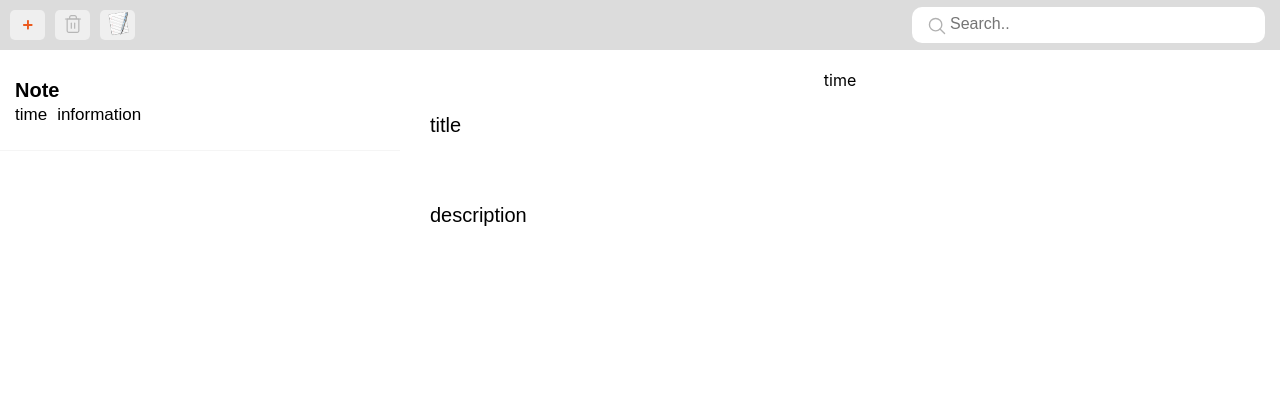
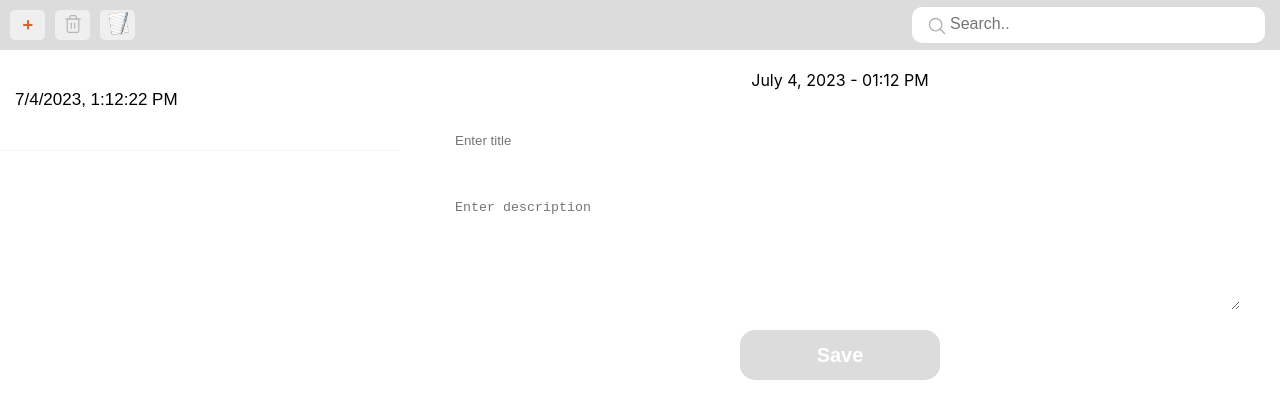
Before and after one commit to amanokhin22/notes-on-react, a React (Create React App) app: page / in a window 1280 px wide. Both pictures are taken after a click on the button 27 px from the left and 25 px from the top of the page. Shown: the top 418 px of the page. Built offline with nearby package versions, Linux system fonts and the light colour scheme.

Commit message:
Second commit. Create new note, save it in NotesList, set active note, some refactoring in css, date in note and else

```diff
--- a/src/components/Header.tsx
+++ b/src/components/Header.tsx
@@ -4,13 +4,23 @@ import plus from "../assets/img/plus.svg";
 import trash from "../assets/img/trash.svg";
 import edit from "../assets/img/edit.png";
 import {Search} from "./Search";
-export const Header = () => {
+import {FC} from "react";
+
+interface HeaderProps {
+    onCreateItem: (title: string, description: string) => void;
+}
+
+export const Header: FC<HeaderProps> = ({onCreateItem}) => {
+    const handlePlusButtonClick = () => {
+        onCreateItem('', '');
+    };
 
     return (
         <div className={styles.header_main}>
             <div className={styles.header_container}>
                 <div className={styles.left_buttons}>
-                    <button className={styles.upper_btn}>
+                    <button onClick={handlePlusButtonClick}
+                            className={styles.upper_btn}>
                         <span>
                             <img src={plus} alt="plus"/>
                         </span>
--- a/src/components/MainWidget.tsx
+++ b/src/components/MainWidget.tsx
@@ -1,20 +1,51 @@
-import styles from "../styles/mainWidget.module.scss";
-import {Header} from "./Header";
-import {NotesList} from "./NotesList";
-import {WorkSpace} from "./WorkSpace";
+import React, {useState} from 'react';
+import styles from '../styles/mainWidget.module.scss';
+import {Header} from './Header';
+import {NotesList} from './NotesList';
+import {WorkSpace} from './WorkSpace';
+
+export interface Item {
+    title: string;
+    description: string;
+}
 
 export const MainWidget = () => {
+    const [items, setItems] = useState<Item[]>([]);
+    const [activeItem, setActiveItem] = useState<Item | null>(null);
+
+    const handleCreateItem = (newTitle: string, newDescription: string) => {
+        const newItem = {title: newTitle, description: newDescription};
+        setItems([...items, newItem]);
+        setActiveItem(newItem);
+    };
+    const handleSaveItem = (newTitle: string, newDescription: string) => {
+        const updatedItem = {title: newTitle, description: newDescription};
+        setItems(items.map((item) => {
+            if (item !== activeItem) {
+                return item
+            } else {
+                return updatedItem
+            }
+        }))
+        setActiveItem(updatedItem)
+    };
+
     return (
         <div className={styles.global}>
-            <div className={styles.global}>
-                <Header/>
-                <div className={styles.notes_wrapper}>
-                    <NotesList/>
-                    <WorkSpace/>
-                </div>
-
+            <Header onCreateItem={handleCreateItem}/>
+            <div className={styles.notes_wrapper}>
+                <NotesList onActiveNote={(note) => setActiveItem(note)} notes={items}/>
+                {
+                    activeItem
+                        ?
+                        <WorkSpace
+                            onSaveItem={handleSaveItem}
+                            title={activeItem.title}
+                            description={activeItem.description}/>
+                        : ""
+                }
 
             </div>
         </div>
-    )
-}
+    );
+};
--- a/src/components/Note.tsx
+++ b/src/components/Note.tsx
@@ -1,16 +1,22 @@
-import styles from "../styles/note.module.scss";
+import React, {FC} from 'react';
+import styles from '../styles/note.module.scss';
 
-export const Note = () => {
+interface NoteProps {
+    title: string;
+    description: string;
+    onActiveNote: () => void
+}
+
+export const Note: FC<NoteProps> = ({title, description, onActiveNote}) => {
     return (
-        <div className={styles.note_container}>
-            <div className={styles.note}><p>Note</p>
+        <div onClick={onActiveNote} className={styles.note_container}>
+            <div className={styles.note}>
+                <p>{title}</p>
                 <div className={styles.note_details}>
-                    <span>time</span>
-                    <p>
-                        information
-                    </p>
+                    <span>{new Date().toLocaleString()}</span>
+                    <p>{description}</p>
                 </div>
             </div>
         </div>
-    )
-}
+    );
+};
--- a/src/components/NotesList.tsx
+++ b/src/components/NotesList.tsx
@@ -1,10 +1,26 @@
-import styles from "../styles/notesList.module.scss";
-import {Note} from "./Note";
+import React, {FC} from 'react';
+import styles from '../styles/notesList.module.scss';
+import {Note} from './Note';
 
-export const NotesList = () => {
+interface NotesListProps {
+    notes: {
+        title: string,
+        description: string
+    }[];
+    onActiveNote: (note: {
+        title: string,
+        description: string
+    }) => void
+}
+
+export const NotesList: FC<NotesListProps> = ({notes, onActiveNote}) => {
+
     return (
         <div className={styles.list_container}>
-            <Note/>
+            {notes.map((note, index) => (
+                <Note onActiveNote={() => onActiveNote(note)} key={index} title={note.title}
+                      description={note.description}/>
+            ))}
         </div>
-    )
-}
+    );
+};
--- a/src/components/WorkSpace.tsx
+++ b/src/components/WorkSpace.tsx
@@ -1,13 +1,66 @@
-import styles from "../styles/workSpace.module.scss";
+import React, {FC, useEffect, useState} from 'react';
+import styles from '../styles/workSpace.module.scss';
 
-export const WorkSpace = () => {
+interface WorkSpaceProps {
+    onSaveItem: (title: string, description: string) => void,
+    title: string,
+    description: string
+}
+
+export const WorkSpace: FC<WorkSpaceProps> = ({onSaveItem, title, description}) => {
+    const [newTitle, setNewTitle] = useState('');
+    const [newDescription, setNewDescription] = useState('');
+    const [currentDateTime, setCurrentDateTime] = useState('');
+    const handleSaveButtonClick = () => {
+        onSaveItem(newTitle, newDescription);
+    };
+
+    useEffect(() => {
+        const interval = setInterval(() => {
+            const now = new Date();
+            const monthNames = [
+                'January', 'February', 'March', 'April', 'May', 'June', 'July',
+                'August', 'September', 'October', 'November', 'December'
+            ];
+            const month = monthNames[now.getMonth()];
+            const day = now.getDate();
+            const year = now.getFullYear();
+            const time = now.toLocaleTimeString([], {hour: '2-digit', minute: '2-digit'});
+
+            const formattedDateTime = `${month} ${day}, ${year} - ${time}`;
+            setCurrentDateTime(formattedDateTime);
+        }, 1000);
+
+        return () => {
+            clearInterval(interval);
+        };
+    }, []);
+
+    useEffect(() => {
+        setNewTitle(title);
+        setNewDescription(description);
+    }, [title, description])
+
     return (
         <div className={styles.container_work_space}>
-            <span>time</span>
-            <div className={styles.text_wrapper}>
-                <p>title</p>
-                <p>description</p>
+            <span>{currentDateTime}</span>
+
+            <div className={styles.input_wrapper}>
+                <input
+                    type="text"
+                    placeholder="Enter title"
+                    value={newTitle}
+                    onChange={(e) => setNewTitle(e.target.value)}
+                />
+                <textarea
+                    placeholder="Enter description"
+                    value={newDescription}
+                    onChange={(e) => setNewDescription(e.target.value)}
+                />
+                <div className={styles.button_wrapper}>
+                    <button className={styles.btn_save} onClick={handleSaveButtonClick}>Save</button>
+                </div>
             </div>
         </div>
-    )
-}
+    );
+};
--- a/src/styles/header.module.scss
+++ b/src/styles/header.module.scss
@@ -1,5 +1,7 @@
 .header_main {
-  position: relative;
+  position: sticky;
+  top: 0;
+  z-index: 999;
   background-color: gainsboro;
 }
 
@@ -46,7 +48,7 @@
   width: 300px;
   border-radius: 10px;
   font-size: 16px;
-  transition: all 0.15s ease-in-out;
+  transition: all 0.9s ease-in-out;
 
   &:focus {
     border: none;
--- a/src/styles/workSpace.module.scss
+++ b/src/styles/workSpace.module.scss
@@ -5,6 +5,8 @@
   display: flex;
   flex-direction: column;
   width: 100%;
+  align-items: center;
+  gap: 20px;
 }
 
 .container_work_space span {
@@ -12,11 +14,11 @@
   padding-top: 20px;
 }
 
-.text_wrapper {
+.input_wrapper {
   display: flex;
+  min-width: 800px;
   flex-direction: column;
   gap: 20px;
-  padding-left: 30px;
   font-size: 20px;
   line-height: 30px;
   font-family: Gilroy, sans-serif;
@@ -24,3 +26,49 @@
   color: black;
   position: relative;
 }
+
+.input_wrapper input {
+  border: none;
+  border-radius: 10px;
+  min-height: 50px;
+  padding: 5px 15px;
+}
+
+.input_wrapper textarea {
+  border: none;
+  border-radius: 10px;
+  min-height: 100px;
+  padding: 10px 15px;
+}
+
+.button_wrapper {
+  padding: 0;
+  margin: 0;
+  align-self: center;
+  position: relative;
+}
+
+.btn_save {
+  text-align: center;
+  transition: all 0.2s ease-in-out;
+  width: 200px;
+  border-radius: 15px;
+  font-size: 20px;
+  line-height: 25px;
+  height: 50px;
+  position: relative;
+  background: gainsboro;
+  padding: 0;
+  font-family: Gilroy, sans-serif;
+  font-weight: 600;
+  color: rgb(255, 255, 255);
+  border: none;
+  cursor: pointer;
+  outline: 0;
+}
+
+.btn_save:hover {
+  -webkit-transform: scale(1.03);
+  transform: scale(1.03);
+  background: darkgray;
+}
```
